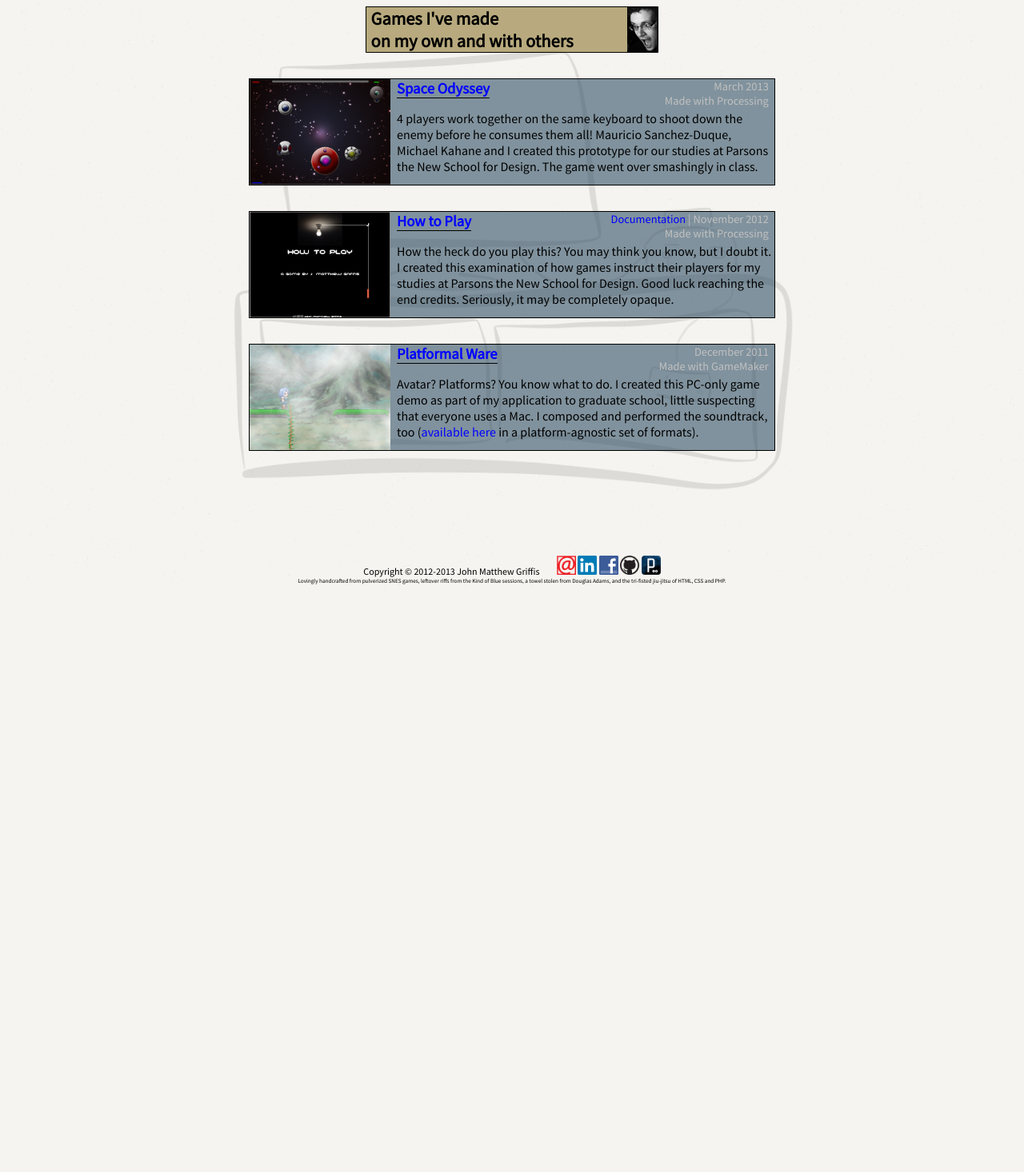
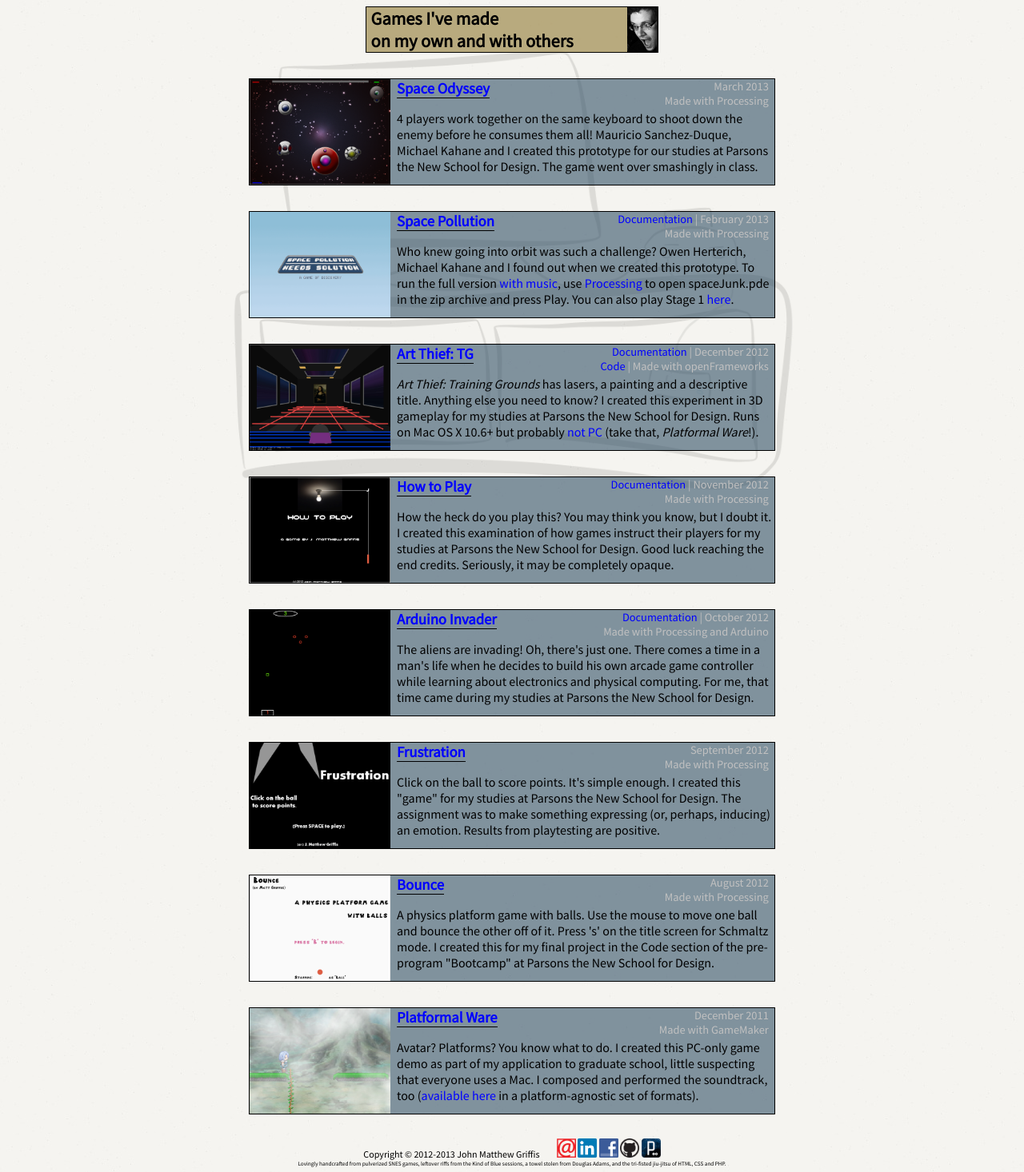
Before and after one commit to jmatthewgriffis/mySite, a PHP site: page /games.php in a window 1280 px wide. Shown: the part 63-1529 px from the top of the page at 80% size. Before the commit the page ends 794 px from the top, so only its background shows below. Run offline with PHP 8.4, Linux system fonts and the light colour scheme.

Commit message:
Finished adding the games! All content pages complete!

```diff
--- a/games.php
+++ b/games.php
@@ -7,28 +7,63 @@
 		</div><!--end background-->
 
 		<article id="whatPage">
-			<h2><a href="about.php"><img src="images/people/me3.jpg" alt="This is the Games page." title="Check out my games!"/></a>
+			<h2><a href="about.php"><img src="images/people/me3.jpg" alt="This is the Games page." title="Check out my games!" /></a>
 				Games I've made<br>on my own and with others</h2>
 		</article>
 
 		<!--the work-->
 
 		<article class="thing game">
-			<a href="images/games/space_odyssey.png"><img src="images/games/space_odyssey.png" alt="Space Odyssey" title="Pew pew"/></a>
+			<a href="images/games/space_odyssey.png"><img src="images/games/space_odyssey.png" alt="Space Odyssey" title="Pew pew" /></a>
 			<a target="_blank" href="http://www.openprocessing.org/sketch/93227"><h3>Space Odyssey</h3></a>
 			<p class="specs">March 2013<br>Made with Processing</p>
 			<p>4 players work together on the same keyboard to shoot down the enemy before he consumes them all! Mauricio Sanchez-Duque, Michael Kahane and I created this prototype for our studies at Parsons the New School for Design. The game went over smashingly in class.</p>
 		</article>
 
 		<article class="thing game">
-			<a href="images/games/howtoplay.png"><img src="images/games/howtoplay.png" alt="How to Play" title="So mysterious..."/></a>
+			<a href="images/games/spacejunk.png"><img src="images/games/spacejunk.png" alt="Space Pollution Needs Solution" title="It really does." /></a>
+			<a href="games/spacejunk.zip"><h3>Space Pollution</h3></a>
+			<p class="specs"><a href="writing/spacejunk_documentation.pdf">Documentation</a> | February 2013<br>Made with Processing</p>
+			<p>Who knew going into orbit was such a challenge? Owen Herterich, Michael Kahane and I found out when we created this prototype. To run the full version <a href="music.php">with music</a>, use <a target="_blank" href="http://processing.org/download/">Processing</a> to open spaceJunk.pde in the zip archive and press Play. You can also play Stage 1 <a target="_blank" href="http://www.openprocessing.org/sketch/90457">here</a>.</p>
+		</article>
+
+		<article class="thing game">
+			<a href="images/games/art_thief_training_grounds.png"><img src="images/games/art_thief_training_grounds.png" alt="Art Thief: Training Grounds" title="Not pictured: George Clooney" /></a>
+			<a href="games/art_thief_training_grounds.zip"><h3>Art Thief: TG</h3></a>
+			<p class="specs"><a href="writing/art_thief_training_grounds_documentation.pdf">Documentation</a> | December 2012<br><a target="_blank" href="https://github.com/jmatthewgriffis/Fall2012final">Code</a> | Made with openFrameworks</p>
+			<p><span class="italics">Art Thief: Training Grounds</span> has lasers, a painting and a descriptive title. Anything else you need to know? I created this experiment in 3D gameplay for my studies at Parsons the New School for Design. Runs on Mac OS X 10.6+ but probably <a target="_blank" href="http://youtu.be/JWwfjF-8maw">not PC</a> (take that, <span class="italics">Platformal Ware</span>!).</p>
+		</article>
+
+		<article class="thing game">
+			<a href="images/games/howtoplay.png"><img src="images/games/howtoplay.png" alt="How to Play" title="So mysterious..." /></a>
 			<a target="_blank" href="http://www.openprocessing.org/sketch/79599"><h3>How to Play</h3></a>
 			<p class="specs"><a href="writing/how_to_play_documentation.pdf">Documentation</a> | November 2012<br>Made with Processing</p>
 			<p>How the heck do you play this? You may think you know, but I doubt it. I created this examination of how games instruct their players for my studies at Parsons the New School for Design. Good luck reaching the end credits. Seriously, it may be completely opaque.</p>
 		</article>
 
 		<article class="thing game">
-			<a href="images/games/platformal_ware.png"><img src="images/games/platformal_ware.png" alt="Platformal Ware" title="A foggy day in Platform Town."/></a>
+			<a href="images/games/arduino_invader.png"><img src="images/games/arduino_invader.png" alt="Arduino Invader" title="It came alone, wielding great power." /></a>
+			<a target="_blank" href="http://www.openprocessing.org/sketch/77167"><h3>Arduino Invader</h3></a>
+			<p class="specs"><a href="writing/arduino_invader_documentation.pdf">Documentation</a> | October 2012<br>Made with Processing and Arduino</p>
+			<p>The aliens are invading! Oh, there's just one. There comes a time in a man's life when he decides to build his own arcade game controller while learning about electronics and physical computing. For me, that time came during my studies at Parsons the New School for Design.</p>
+		</article>
+
+		<article class="thing game">
+			<a href="images/games/frustration.png"><img src="images/games/frustration.png" alt="Frustration" title="Frustration" /></a>
+			<a target="_blank" href="http://www.openprocessing.org/sketch/68684"><h3>Frustration</h3></a>
+			<p class="specs">September 2012<br>Made with Processing</p>
+			<p>Click on the ball to score points. It's simple enough. I created this "game" for my studies at Parsons the New School for Design. The assignment was to make something expressing (or, perhaps, inducing) an emotion. Results from playtesting are positive.</p>
+		</article>
+
+		<article class="thing game">
+			<a href="images/games/bounce.png"><img src="images/games/bounce.png" alt="Bounce" title="Bounce it like it's hot." /></a>
+			<a target="_blank" href="http://www.openprocessing.org/sketch/68200"><h3>Bounce</h3></a>
+			<p class="specs">August 2012<br>Made with Processing</p>
+			<p>A physics platform game with balls. Use the mouse to move one ball and bounce the other off of it. Press 's' on the title screen for Schmaltz mode. I created this for my final project in the Code section of the pre-program "Bootcamp" at Parsons the New School for Design.</p>
+		</article>
+
+		<article class="thing game">
+			<a href="images/games/platformal_ware.png"><img src="images/games/platformal_ware.png" alt="Platformal Ware" title="A foggy day in Platform Town." /></a>
 			<a href="games/platformal_ware_-_a_demo.zip"><h3>Platformal Ware</h3></a>
 			<p class="specs">December 2011<br>Made with GameMaker</p>
 			<p>Avatar? Platforms? You know what to do. I created this PC-only game demo as part of my application to graduate school, little suspecting that everyone uses a Mac. I composed and performed the soundtrack, too (<a href="music.php">available here</a> in a platform-agnostic set of formats).</p>
--- a/music.php
+++ b/music.php
@@ -23,7 +23,7 @@
 			</audio>
 			<h3>Space Pollution...2/2</h3>
 			<p class="specs">February 2013</p>
-			<p>This is the music for stage 2 of group project <a href="games.php">Space Pollution Needs Solution</a>. I composed, performed and recorded the music using a Casio electronic keyboard, an iPhone, and GarageBand. Forgive the background noise - recording conditions were not ideal.</p>
+			<p>This is the music for stage 2 of group project <a href="games.php"><span class="italics">Space Pollution Needs Solution</span></a>. I composed, performed and recorded the music using a Casio electronic keyboard, an iPhone, and GarageBand. Forgive the background noise - recording conditions were not ideal.</p>
 		</article>
 
 		<article class="thing music">
@@ -34,7 +34,7 @@
 			</audio>
 			<h3>Space Pollution...1/2</h3>
 			<p class="specs">February 2013</p>
-			<p>This is the music for <a target="_blank" href="http://www.openprocessing.org/sketch/90457">stage 1</a> of group project <a href="games.php">Space Pollution Needs Solution</a>. I composed, performed and recorded the music using a Casio electronic keyboard, an iPhone, and GarageBand. Forgive the background noise - recording conditions were not ideal.</p>
+			<p>This is the music for <a target="_blank" href="http://www.openprocessing.org/sketch/90457">stage 1</a> of group project <a href="games.php"><span class="italics">Space Pollution Needs Solution</span></a>. I composed, performed and recorded the music using a Casio electronic keyboard, an iPhone, and GarageBand. Forgive the background noise - recording conditions were not ideal.</p>
 		</article>
 
 		<article class="thing music">
```
Also changed, not shown: images/games/arduino_invader.png (added), images/games/art_thief_training_grounds.png (added), images/games/bounce.png (added), images/games/frustration.png (added), images/games/spacejunk.png (added), 3 other files.
